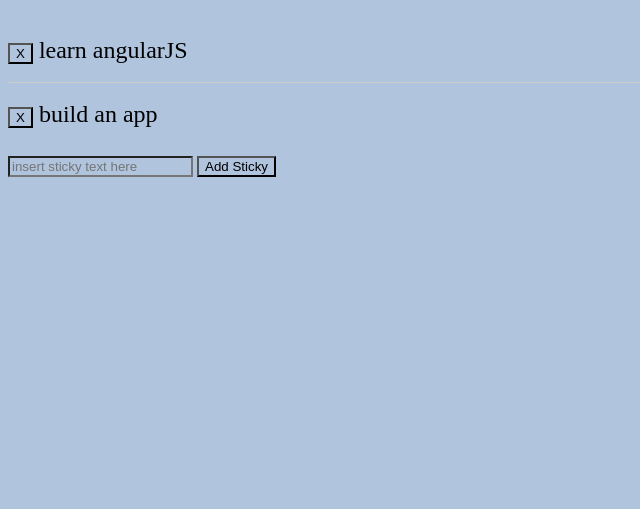
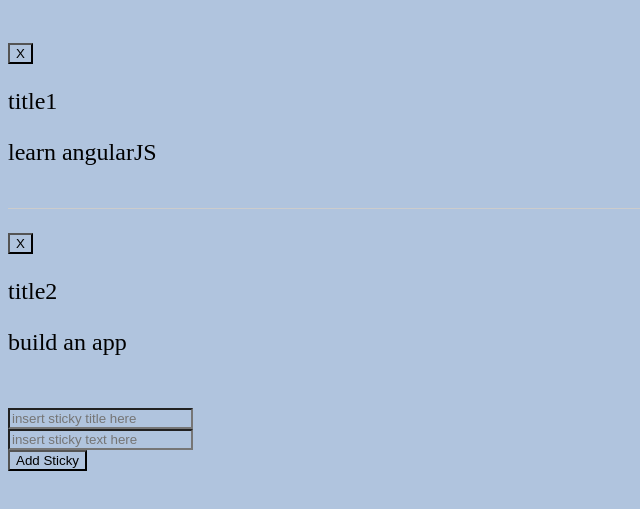
Before and after one commit to Lavioli/Sticky-App-Angular, a website: page index.html in a window 1280 px wide. Shown: the part 61-570 px from the top of the page, without its empty margins (0-640 px from the left). Drawn offline with nearby package versions, Linux system fonts and the light colour scheme.

Commit message:
title and content works

```diff
--- a/index.html
+++ b/index.html
@@ -26,21 +26,24 @@
 	<div ng-controller="stickyCtrl">
 		<ul id="sticky-list">
 			<li ng-repeat="sticky in stickies" ng-dblclick="toggleEditMode()">
-
 				<div class="view" ng-keyup="editToDo()">
 					<button ng-click="deleteSticky(sticky)">X</button>
-
-					<span>{{sticky.text}}</span>
+					<p>{{sticky.title}}</p>
+					<p>{{sticky.text}}</p>
 				</div>
-
+				<input class="edit" type="text" ng-model="sticky.title" ng-keyup="editOnEnter(sticky)" />
 				<input class="edit" type="text" ng-model="sticky.text" ng-keyup="editOnEnter(sticky)" />
-
 			</li>
 
 		</ul>
 
 		<form>
-			<input type="add-input" placeholder="insert sticky text here" type="text" ng-model="formStickyText" ng-model-instant />
+			<div>
+				<input type="add-input" placeholder="insert sticky title here" type="text" ng-model="formStickyTitle" ng-model-instant />
+			</div>
+			<div>
+				<input type="add-input" placeholder="insert sticky text here" type="text" ng-model="formStickyText" ng-model-instant />
+			</div>
 			<button ng-click="addSticky()">Add Sticky</button>
 		</form>
 	</div>
--- a/index.js
+++ b/index.js
@@ -2,10 +2,13 @@
 	.controller('stickyCtrl', ['$scope', function myController($scope) {
 		$scope.stickies = [
 			{
+				title: 'title1',
 				text: 'learn angularJS'
+
 			},
 
 			{
+				title: 'title2',
 				text: 'build an app'
 			}
 		];
@@ -16,9 +19,11 @@
 
 		$scope.addSticky = function() {
 			$scope.stickies.push({
+				title: $scope.formStickyTitle,
 				text: $scope.formStickyText
 			});
 			$scope.formStickyText = '';
+			$scope.formStickyTitle = '';
 		};
 
 		$scope.deleteSticky = function(sticky) {
```
